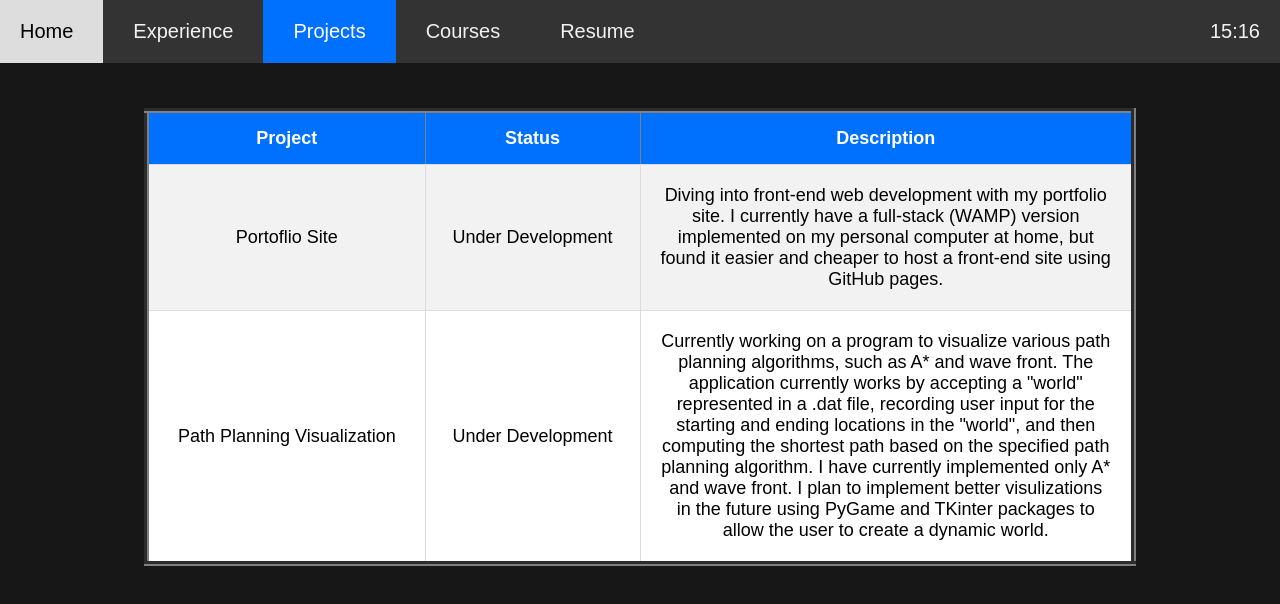
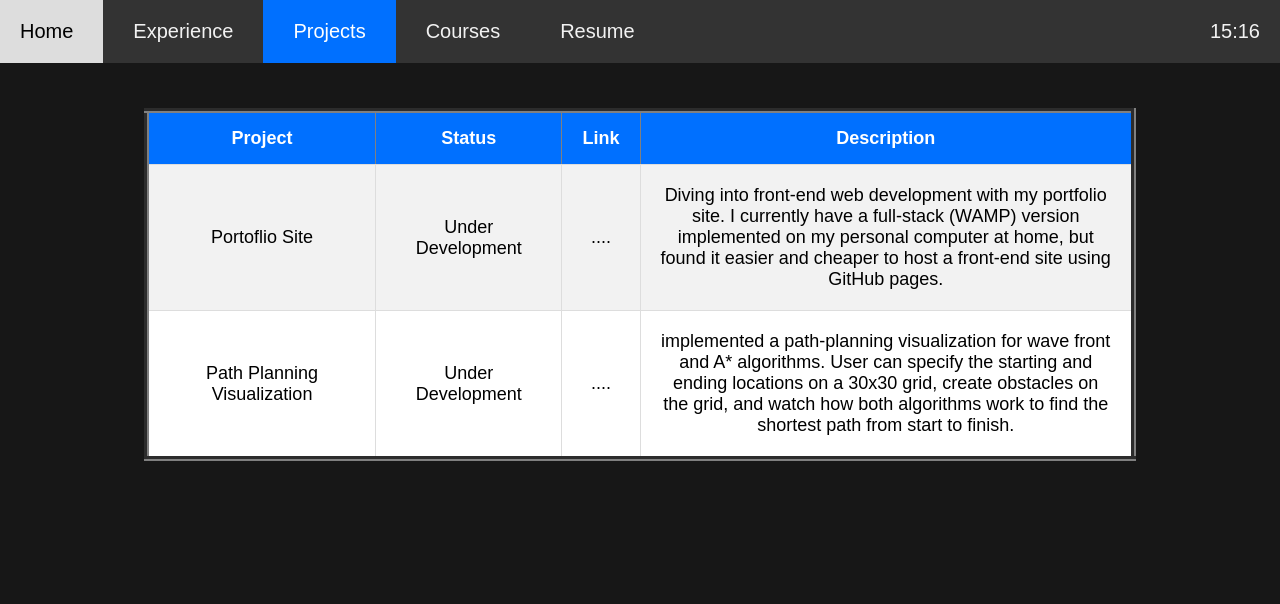
Before and after one commit to joshdunk98/jdunkleyportfolio.github.io, a plain HTML site: page projects.html in a window 1280 px wide. Drawn offline with nearby package versions, Linux system fonts and the light colour scheme.

Commit message:
Adding hyperlinks to projects.

```diff
--- a/projects.html
+++ b/projects.html
@@ -54,17 +54,20 @@ and open the template in the editor.
              <tr>
                  <th>Project</th>
                  <th>Status</th>
+                 <th>Link</th>
                  <th>Description</th>
             </tr>
             <tr>
                 <td>Portoflio Site</td>
                 <td>Under Development</td>
+                <td>....</td>
                 <td class="project-description" >Diving into front-end web development with my portfolio site. I currently have a full-stack (WAMP) version implemented on my personal computer at home, but found it easier and cheaper to host a front-end site using GitHub pages.</td>
             </tr>
             <tr>
                 <td>Path Planning Visualization</td>
                 <td>Under Development</td>
-                <td class="project-description" >Currently working on a program to visualize various path planning algorithms, such as A* and wave front. The application currently works by accepting a "world" represented in a .dat file, recording user input for the starting and ending locations in the "world", and then computing the shortest path based on the specified path planning algorithm. I have currently implemented only A* and wave front. I plan to implement better visulizations in the future using PyGame and TKinter packages to allow the user to create a dynamic world.</td>
+                <td>....</td>
+                <td class="project-description" >implemented a path-planning visualization for wave front and A* algorithms. User can specify the starting and ending locations on a 30x30 grid, create obstacles on the grid, and watch how both algorithms work to find the shortest path from start to finish.</td>
             </tr>
         </tbody>
         </table>
```
